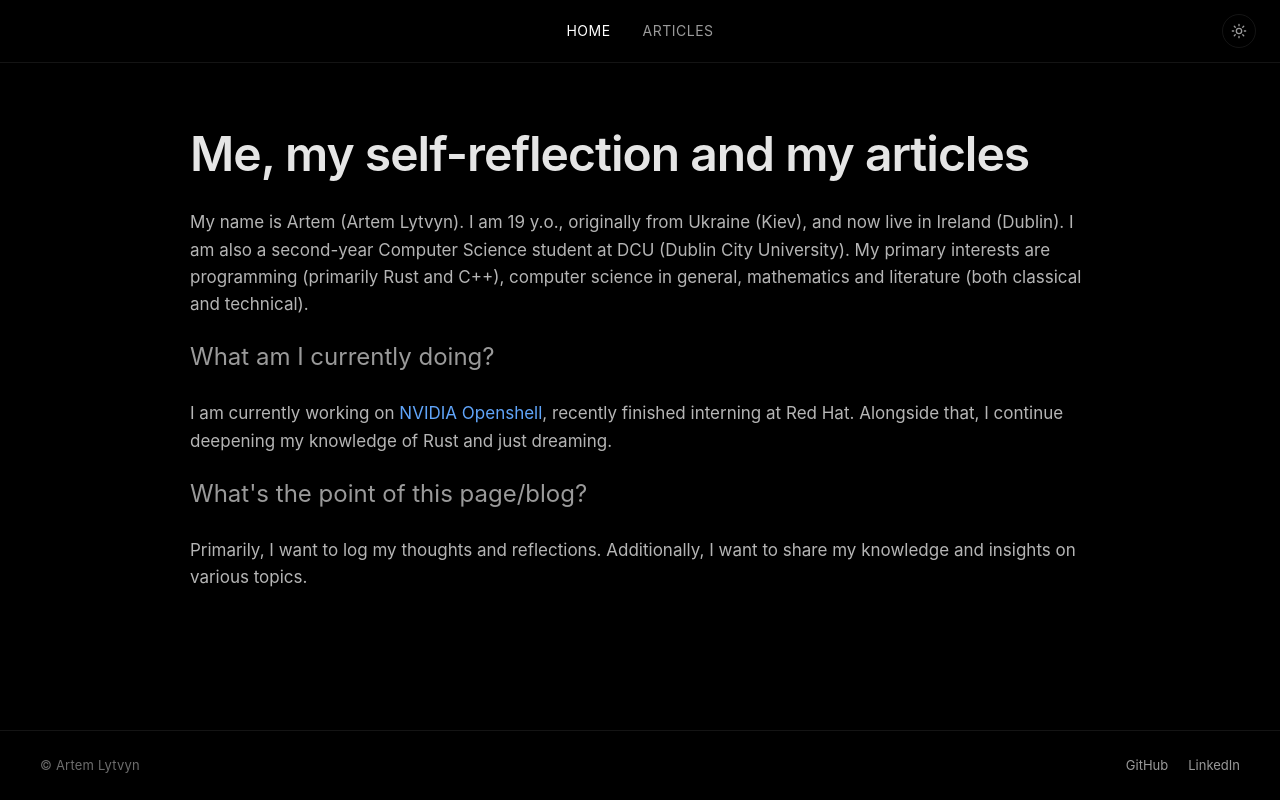
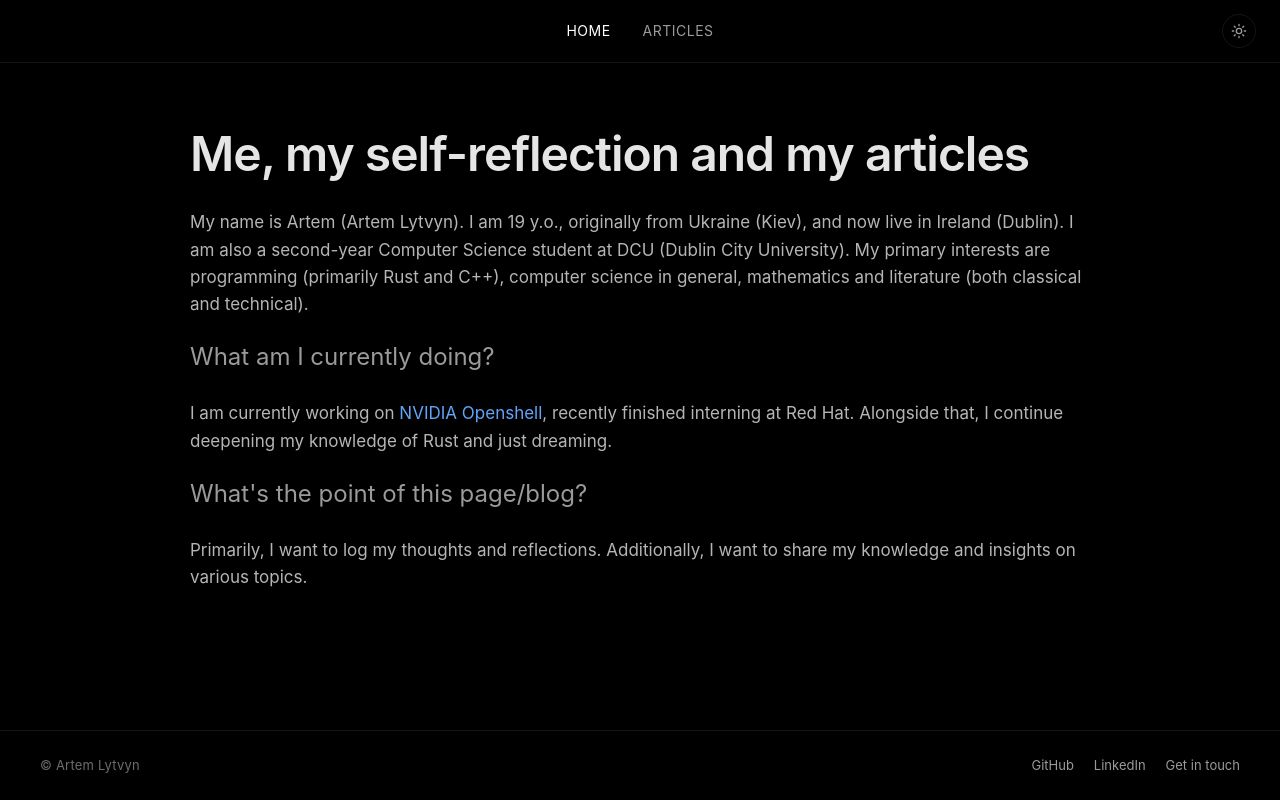
Before and after one commit to letv1nnn/letv1nnn.github.io, a React (Vite) app: page /#/home in a window 1280 px wide. Built offline with nearby package versions, Linux system fonts and the light colour scheme.

Commit message:
feat: add get in touch link
Signed-off-by: letv1nnn <letv1n2007@icloud.com>

```diff
--- a/src/consts.ts
+++ b/src/consts.ts
@@ -36,4 +36,5 @@ export const personalData: PersonalInfo[] = [
 export const socialLinks = [
     { name: 'GitHub', url: 'https://github.com/letv1nnn' },
     { name: 'LinkedIn', url: 'https://www.linkedin.com/in/artem-lytvyn-22694b348/' },
+    { name: 'Get in touch', url: 'mailto:artemlytvyn2007@gmail.com' },
 ];
```
